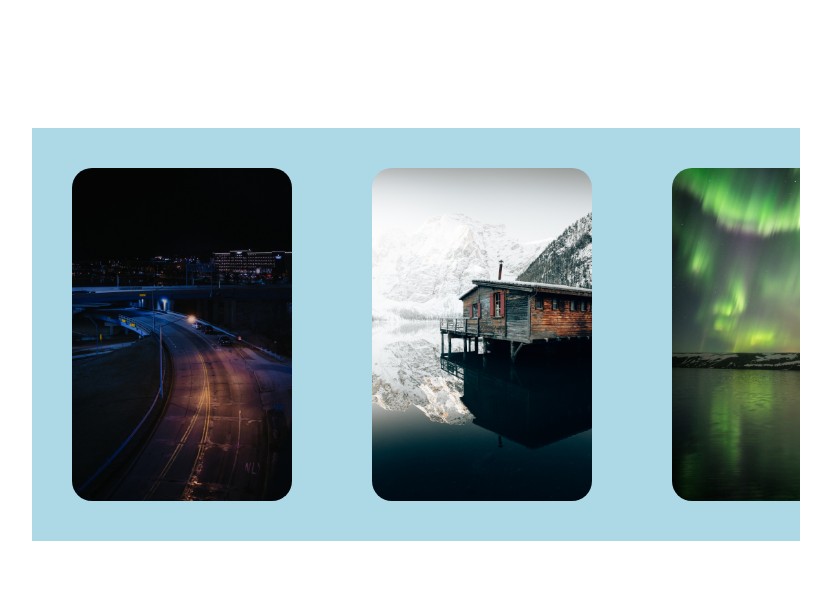
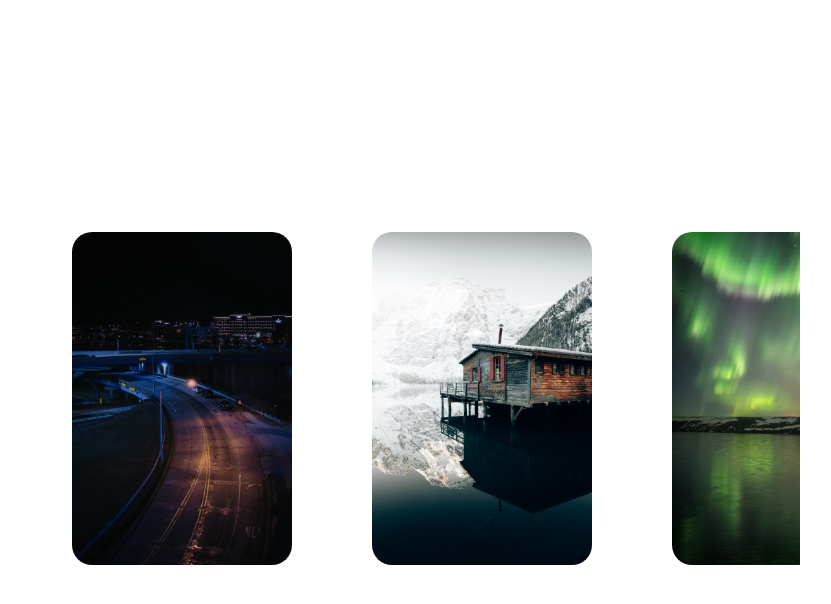
Before and after one commit to Bear29ers/framer-motion, a React app in the folder framer/: page /smooth-slider in a window 1280 px wide. Shown: the top 604 px of the page, without its empty margins (224-1055 px from the left). Built offline with nearby package versions, Linux system fonts and the light colour scheme.

Commit message:
feat: create smooth slider width framer motion

```diff
--- a/framer/src/components/SmoothSlider.tsx
+++ b/framer/src/components/SmoothSlider.tsx
@@ -1,12 +1,19 @@
 import { motion } from 'framer-motion';
-import React, { FC } from 'react';
+import React, { FC, useEffect, useRef, useState } from 'react';
 
 import images from './images';
 
 export const SmoothSlider: FC = () => {
+  const [width, setWidth] = useState(0);
+  const carousel = useRef<HTMLDivElement>();
+
+  useEffect(() => {
+    setWidth(carousel.current.scrollWidth - carousel.current.offsetWidth);
+  }, []);
+
   return (
-    <motion.div className='carousel'>
-      <motion.div className='carousel-inner'>
+    <motion.div ref={carousel} className='carousel' whileTap={{ cursor: 'grabbing' }}>
+      <motion.div drag='x' dragConstraints={{ right: 0, left: -width }} className='carousel-inner'>
         {images.map((image) => {
           return (
             <motion.div className='carousel-inner-item' key={image}>
--- a/framer/src/scss/components/_smooth-slider.scss
+++ b/framer/src/scss/components/_smooth-slider.scss
@@ -1,12 +1,12 @@
+@use "../global" as global;
+
 .carousel {
-  margin: 10% 20%;
+  margin: 15% 20%;
   overflow: hidden;
   cursor: grab;
-  background-color: rgb(230 173 173);
 
   &-inner {
     display: flex;
-    background-color: lightblue;
 
     &-item {
       min-width: 30rem;
@@ -16,6 +16,7 @@
       img {
         width: 100%;
         height: 100%;
+        pointer-events: none;
         border-radius: 2rem;
       }
     }
--- a/framer/src/scss/global/_variables.scss
+++ b/framer/src/scss/global/_variables.scss
@@ -8,6 +8,7 @@ $colors: (
   top-bg: #fcfcfc,
   box-shadow: #777,
   top-list: #81c2fa,
+  slider-bg: #e5f2ff,
 );
 
 // Fonts
--- a/framer/webpack.dev.js
+++ b/framer/webpack.dev.js
@@ -17,6 +17,7 @@ module.exports = merge(commonConf({ outputFile, assetFile }), {
     allowedHosts: 'all',
     hot: true,
     port: 8080,
+    historyApiFallback: true,
     client: {
       reconnect: true,
       overlay: {
```
